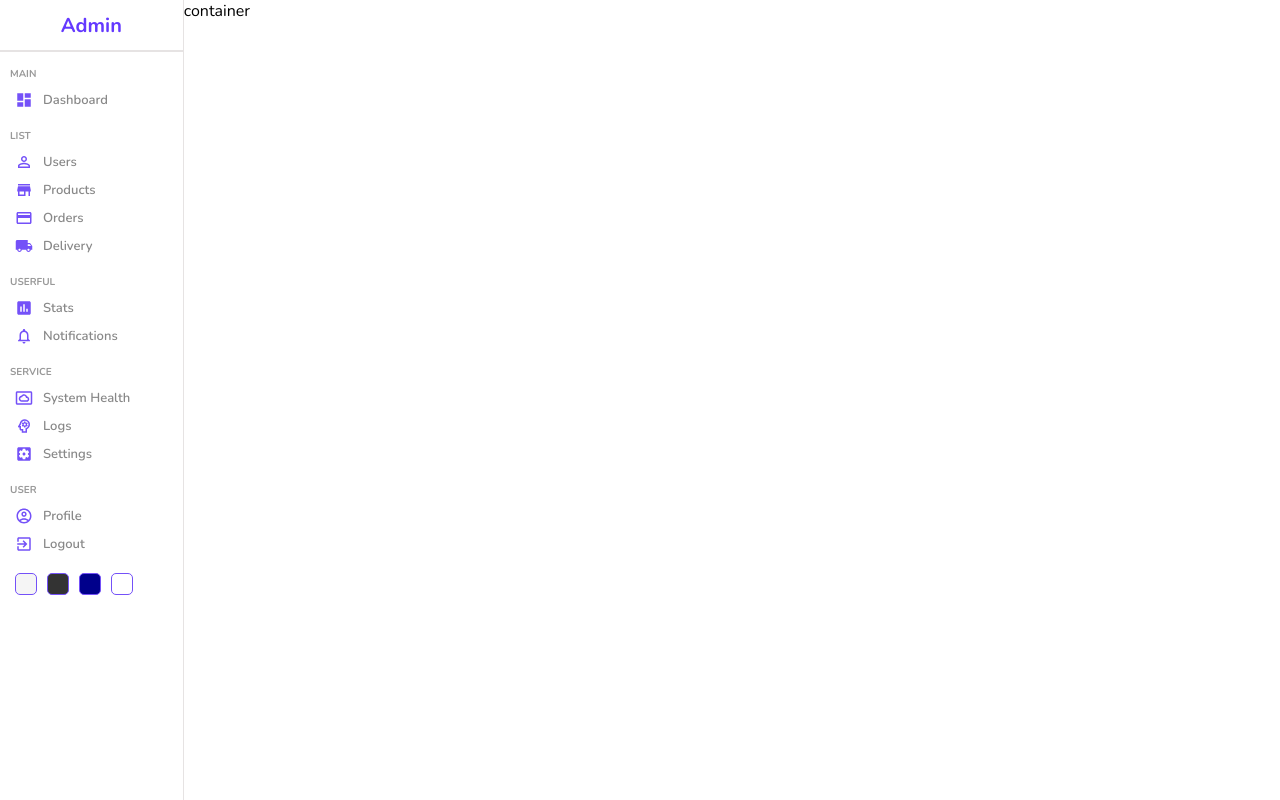
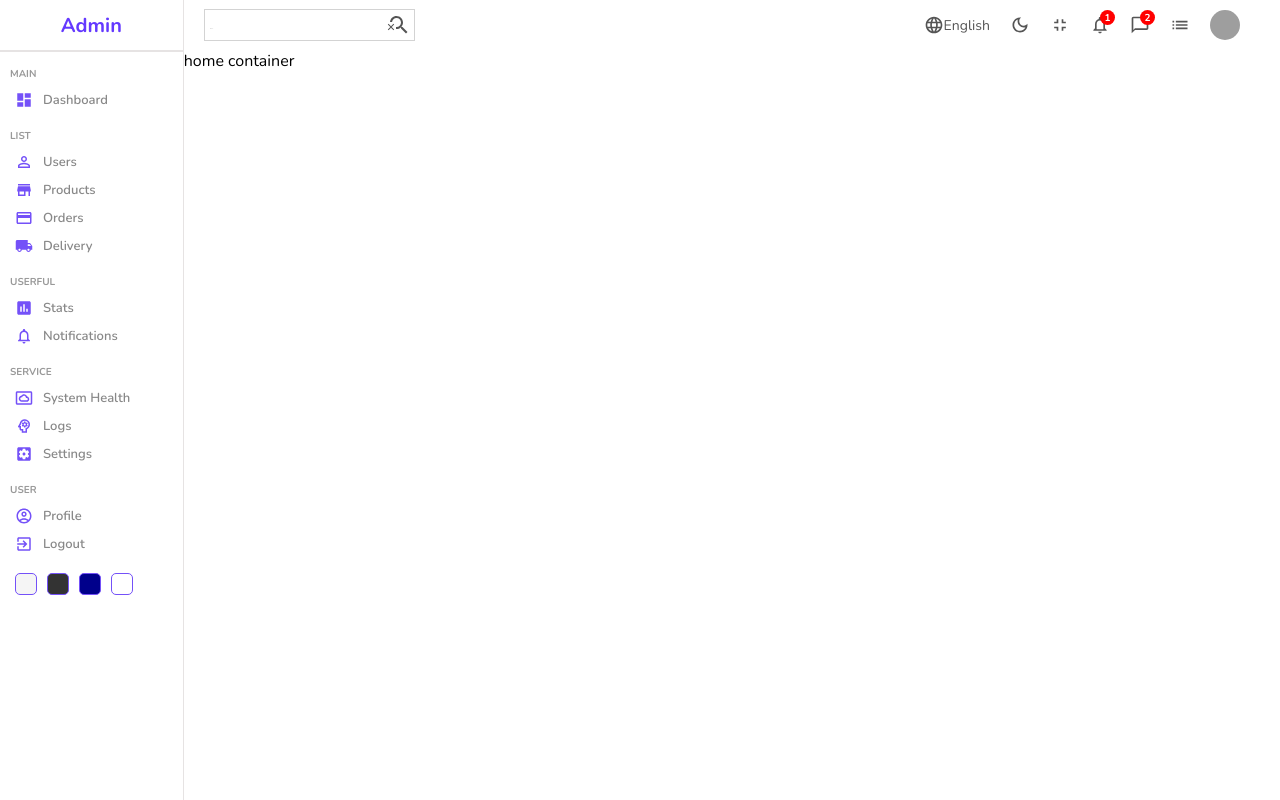
Before and after one commit to MarceloG2021/-AdminDashboard, a React (Create React App) app: page / in a window 1280 px wide. Built offline with nearby package versions, Linux system fonts and the light colour scheme; grey boxes are pictures that could not be loaded.

Commit message:
React Navbar Design

```diff
--- a/src/components/navbar/Navbar.jsx
+++ b/src/components/navbar/Navbar.jsx
@@ -1,8 +1,51 @@
-import "./navbar.scss"
+import "./navbar.scss";
+import SearchOutlinedIcon from "@mui/icons-material/SearchOffOutlined";
+import LanguageOutlinedIcon from "@mui/icons-material/LanguageOutlined";
+import DarkModeOutlinedIcon from "@mui/icons-material/DarkModeOutlined";
+import FullscreenExitOutlinedIcon from "@mui/icons-material/FullscreenExitOutlined";
+import NotificationsNoneOutlinedIcon from "@mui/icons-material/NotificationsNoneOutlined";
+import ChatBubbleOutlineOutlinedIcon from "@mui/icons-material/ChatBubbleOutlineOutlined";
+import ListOutlinedIcon from "@mui/icons-material/ListOutlined";
 
 export const Navbar = () => {
   return (
-    <div className='navbar'>Navbar</div>
+    <div className='navbar'>
+      <div className="wrapper">
+        <div className="search">
+          <input type="text" placeholder="Search..." />
+          <SearchOutlinedIcon />
+        </div>
+        <div className="items">
+          <div className="item">
+            <LanguageOutlinedIcon className="icon"/>
+            English
+          </div>
+          <div className="item">
+            <DarkModeOutlinedIcon className="icon"/>
+          </div>
+          <div className="item">
+            <FullscreenExitOutlinedIcon className="icon"/>
+          </div>
+          <div className="item">
+            <NotificationsNoneOutlinedIcon className="icon"/>
+            <div className="counter">1</div>
+          </div>
+          <div className="item">
+            <ChatBubbleOutlineOutlinedIcon className="icon"/>
+            <div className="counter">2</div>
+          </div>
+          <div className="item">
+            <ListOutlinedIcon className="icon"/>
+          </div>
+          <div className="item">
+            <img src="https://images.pexels.com/photos/941693/pexels-photo-941693.jpeg?auto=compress&cs=tinysrgb&dpr=2&w=500"
+              alt=""
+              className="avatar"
+              />
+          </div>
+        </div>
+      </div>
+    </div>
   )
 }
 
--- a/src/components/navbar/navbar.scss
+++ b/src/components/navbar/navbar.scss
@@ -0,0 +1,72 @@
+.navbar {
+    height: 50px;
+    border-bottom: 0.5 solid rgb(231, 228, 228);
+    display: flex;
+    align-items: center;
+    font-size: 14px;
+    color: #555;
+
+    .wrapper {
+        width: 100%;
+        padding: 20px;
+        display: flex;
+        align-items: center;
+        justify-content: space-between;
+
+        .search {
+            display: flex;
+            align-items: center;
+            border: 0.5px solid lightgray;
+            padding: 3px;
+
+
+            input {
+                border: none;
+                outline: none;
+                background: transparent;
+
+                &::placeholder {
+                    font-size: 1px;
+                }
+            }
+        }
+
+        .items {
+            display: flex;
+            align-items: center;
+
+            .item {
+                display: flex;
+                align-items: center;
+                margin-right: 20px;
+                position: relative;
+
+                .icon {
+                    font-size: 20px;
+                }
+
+                .avatar {
+                    width: 30px;
+                    height: 30px;
+                    border-radius: 50%;
+                }
+
+                .counter {
+                    width: 15px;
+                    height: 15px;
+                    background-color: red;
+                    border-radius: 50%;
+                    color: white;
+                    display: flex;
+                    align-items: center;
+                    justify-content: center;
+                    font-size: 10px;
+                    font-weight: bold;
+                    position: absolute;
+                    top: -5px;
+                    right: -5px;
+                }
+            }
+        }
+    }
+}
--- a/src/pages/home/Home.jsx
+++ b/src/pages/home/Home.jsx
@@ -1,3 +1,4 @@
+import Navbar from "../../components/navbar/Navbar";
 import Sidebar from "../../components/sidebar/Sidebar"
 import "./home.scss"
 
@@ -5,7 +6,10 @@
   return (
     <div className="home">
         <Sidebar/>
-        <div className="homeContainer">container</div>
+        <div className="homeContainer">
+          <Navbar/>
+          home container
+        </div>
     </div>
   );
 };
```
Also changed, not shown: 1 other file (tests, documents, lock files or other folders).
